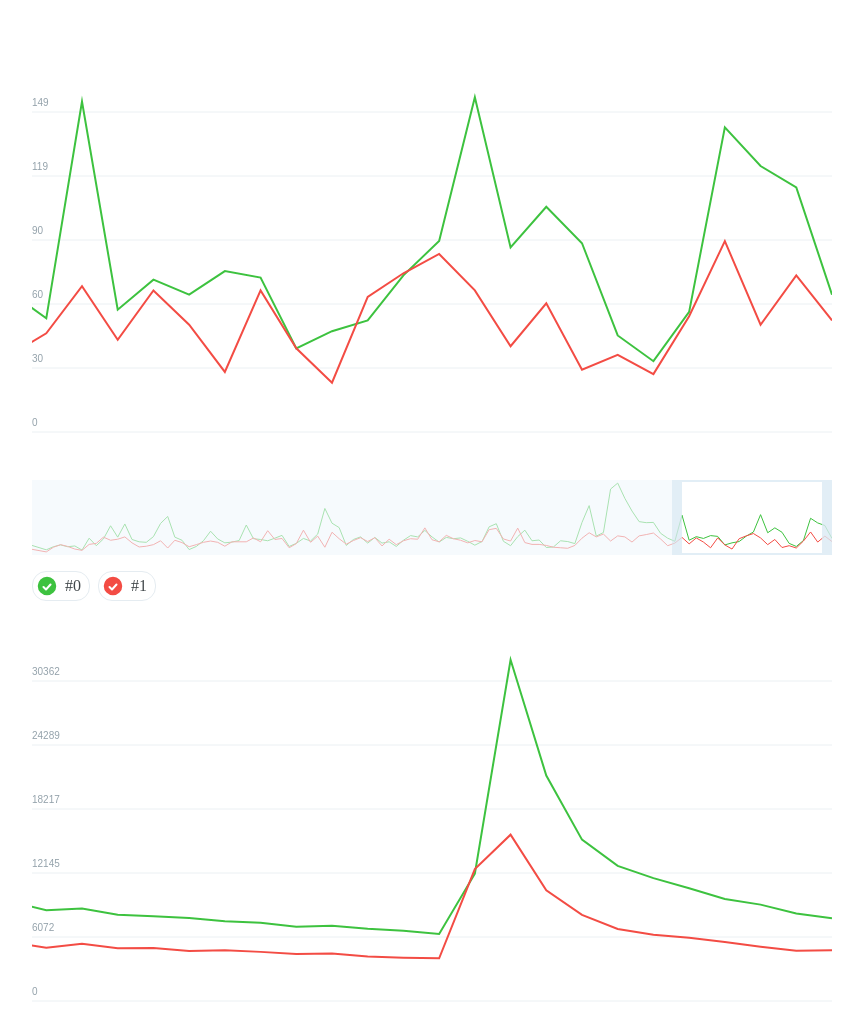
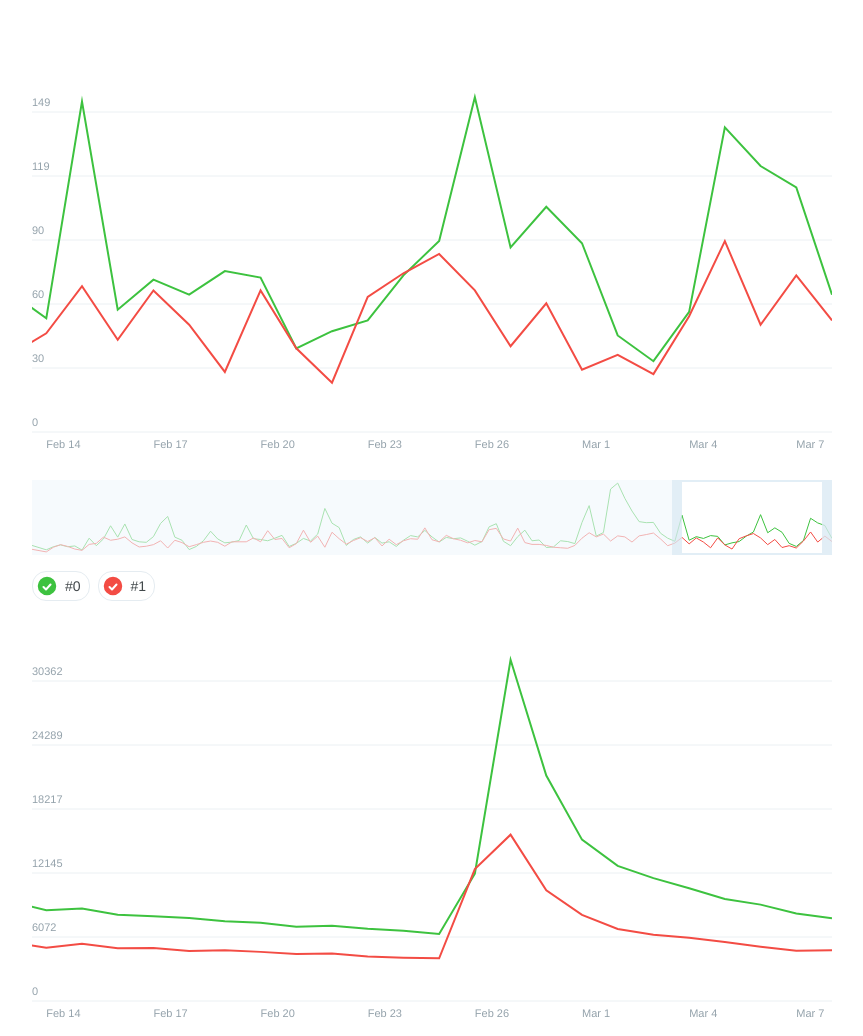
Before and after one commit to saionaro/weechart, a plain HTML site: page src/index.html in a window 1280 px wide. Shown: the top 1036 px of the page, without its empty margins (208-1071 px from the left). Drawn offline with Linux system fonts and the light colour scheme.

Commit message:
Added basic days

```diff
--- a/src/index.css
+++ b/src/index.css
@@ -45,6 +45,7 @@ body {
   background-color: #ffffff;
   transition-property: background-color;
   transition-duration: 0.5s;
+  font-family: Helvetica, Arial, sans-serif;
 }
 
 .mode-switcher {
@@ -106,6 +107,7 @@ body {
   color: #42484b;
   transition-property: border-color;
   transition-duration: 0.5s;
+  font-size: 14px;
 }
 
 .checkbox__title {
--- a/src/index.js
+++ b/src/index.js
@@ -1,6 +1,7 @@
 /**
  * TODO
- * * Add dates labels
+ * * Animate dates
+ * * Animate y values and lines
  * * Floating window
  * * Touch events
  */
@@ -27,6 +28,21 @@ const PIXEL_RATIO = (() => {
     1;
   return dpr / bsr;
 })();
+
+const monthNames = [
+  "Jan",
+  "Feb",
+  "Mar",
+  "Apr",
+  "May",
+  "Jun",
+  "Jul",
+  "Aug",
+  "Sep",
+  "Oct",
+  "Nov",
+  "Dec"
+];
 
 let appElement;
 
@@ -176,7 +192,9 @@ const createHiDPICanvas = (w, h) => {
   canvas.height = h * PIXEL_RATIO;
   canvas.style.width = `${w}px`;
   canvas.style.height = `${h}px`;
-  canvas.getContext("2d").setTransform(PIXEL_RATIO, 0, 0, PIXEL_RATIO, 0, 0);
+  const context = canvas.getContext("2d");
+  context.setTransform(PIXEL_RATIO, 0, 0, PIXEL_RATIO, 0, 0);
+  context.font = "11px Helvetica, Arial";
   return canvas;
 };
 
@@ -186,6 +204,16 @@ const fuzzyAdd = (sum, number) => {
   if (sum > 0) return result < 0 ? 0 : result;
 
   return result > 0 ? 0 : result;
+};
+
+const cachedDates = {};
+
+const toDateString = timestamp => {
+  if (!cachedDates[timestamp]) {
+    const date = new Date(timestamp);
+    cachedDates[timestamp] = `${monthNames[date.getMonth()]} ${date.getDate()}`;
+  }
+  return cachedDates[timestamp];
 };
 
 const createCanvasObject = (type, width, height) => ({
@@ -592,11 +620,24 @@ class Chart {
       context.translate(shift, 0);
     }
 
+    const savedWidth = context.lineWidth;
+    const savedFillStyle = context.fillStyle;
+    let datesPainted = false;
+    let dates;
+
+    const everyCount = Math.round(100 / scale);
+
     for (let column of data.columns) {
       const type = column[0];
       const opacityValue = opacity[type];
+      const isDates = !isLine(data.types[type]);
 
-      if (isLine(data.types[type]) && opacityValue !== 0) {
+      if (isDates) {
+        dates = column;
+        continue;
+      }
+
+      if (opacityValue !== 0) {
         context.beginPath();
         context.strokeStyle = rgbToString(this._rgbColors[type], opacityValue);
         context.moveTo(0, height - column[1] * yScale);
@@ -614,9 +655,21 @@ class Chart {
           }
           context.lineTo(x, y);
 
+          if (isChart && !datesPainted && !(i % everyCount)) {
+            context.lineWidth = 1;
+            context.fillStyle =
+              colors.ChartText[_$TelegramCharts.modeSwitcherData.mode];
+
+            context.fillText(toDateString(dates[i]), x, height);
+
+            context.lineWidth = savedWidth;
+            context.fillStyle = savedFillStyle;
+          }
+
           if (isChart && x + shift > width) break;
         }
 
+        datesPainted = true;
         context.stroke();
         context.closePath();
       }
```
